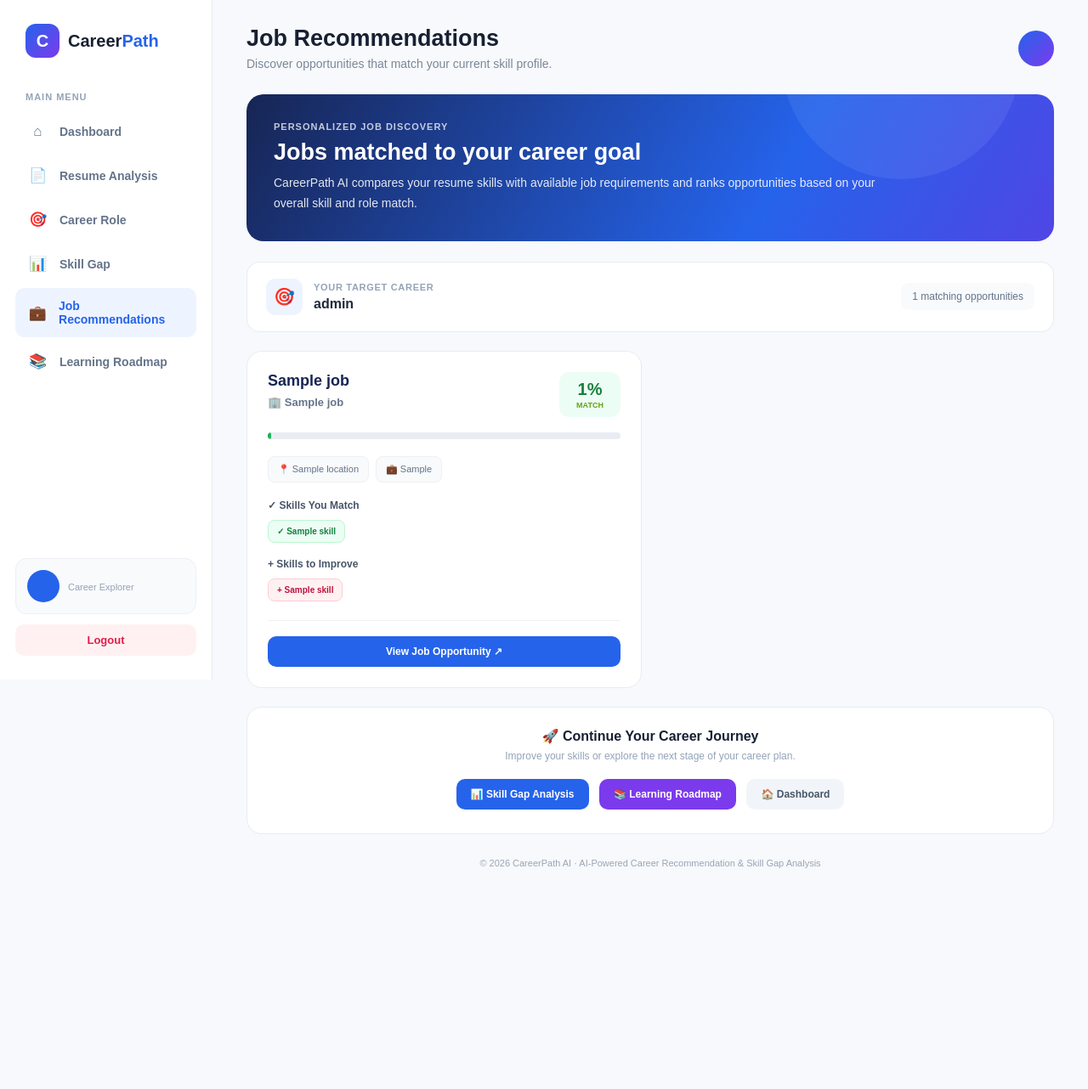
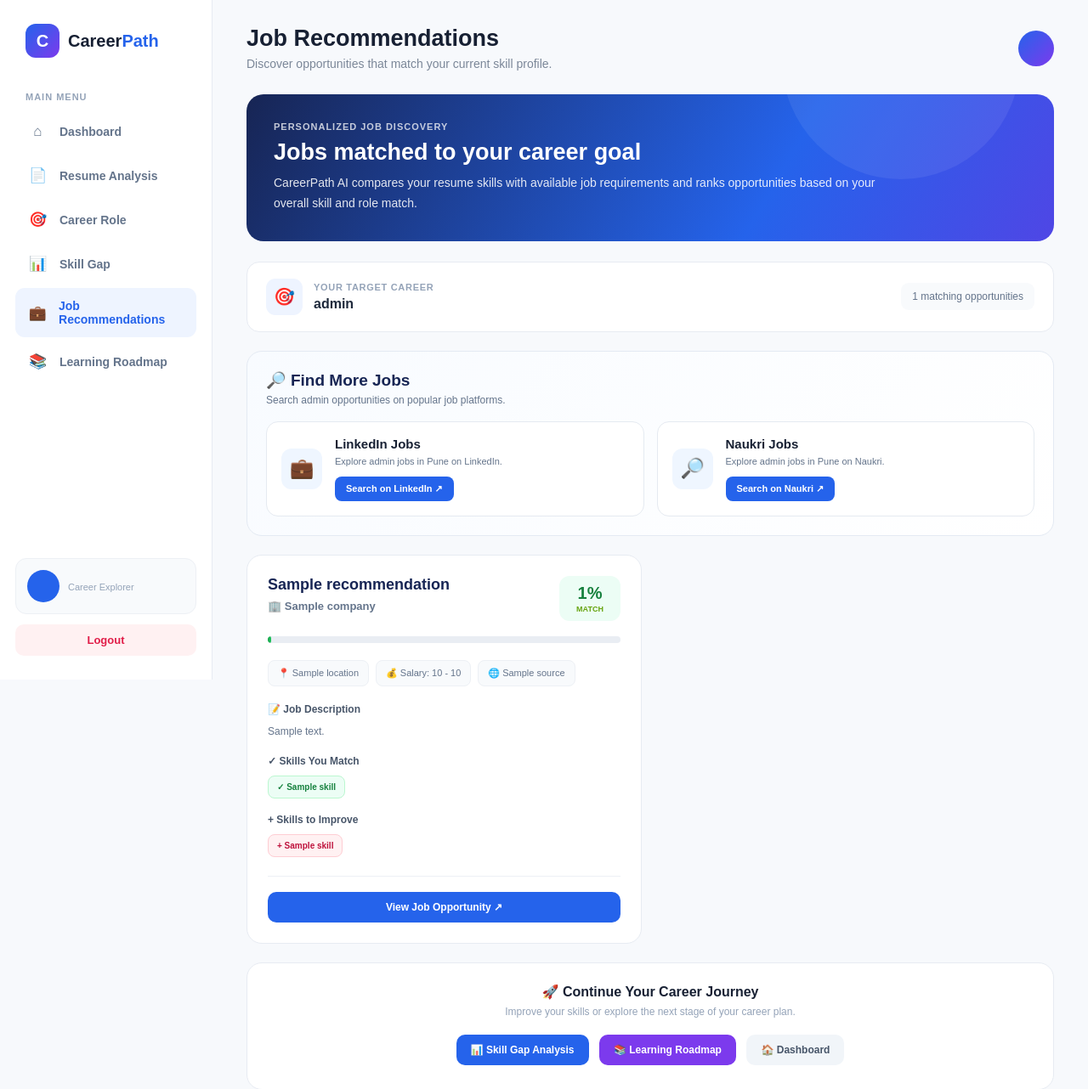
Before and after one commit to Tejalbhosale2712/CareerPath_AI, a Django app: template templates/skill_analysis/job_recommendations.html in a window 1280 px wide. Shown: the top 1282 px of the page at 85% size. Before the commit the page ends 1022 px from the top, so only its background shows below. Run offline with Django 5.2, Linux system fonts and the light colour scheme; the template is opened without the code that fills it: most values are stand-ins (such as "Sample title", 1, 10 or a date in 2020).

Commit message:
Update project settings, job recommendations and UI

```diff
--- a/CareerPath/settings.py
+++ b/CareerPath/settings.py
@@ -4,10 +4,12 @@ Django settings for CareerPath project.
 
 from pathlib import Path
 import os
+from dotenv import load_dotenv
+import os
 
 # Build paths inside the project
 BASE_DIR = Path(__file__).resolve().parent.parent
-
+load_dotenv(BASE_DIR / '.env')
 
 # =========================================================
 # SECURITY
--- a/templates/skill_analysis/job_recommendations.html
+++ b/templates/skill_analysis/job_recommendations.html
@@ -603,6 +603,102 @@
             background: #e2e8f0;
         }
 
+/* ================= JOB PLATFORM SEARCH ================= */
+
+.job-platforms {
+    background: linear-gradient(135deg, #f8fbff, #ffffff);
+    border: 1px solid #e4eaf3;
+    border-radius: 18px;
+    padding: 22px;
+    margin: 22px 0;
+}
+
+.platform-heading h3 {
+    font-size: 19px;
+    color: #172554;
+    margin-bottom: 5px;
+}
+
+.platform-heading p {
+    color: #64748b;
+    font-size: 12px;
+    margin-bottom: 18px;
+}
+
+.platform-grid {
+    display: grid;
+    grid-template-columns: repeat(2, 1fr);
+    gap: 15px;
+}
+
+.platform-card {
+    display: flex;
+    align-items: center;
+    gap: 15px;
+    background: white;
+    border: 1px solid #e5eaf1;
+    border-radius: 14px;
+    padding: 17px;
+    transition: all 0.25s ease;
+}
+
+.platform-card:hover {
+    transform: translateY(-3px);
+    box-shadow: 0 8px 25px rgba(37, 99, 235, 0.10);
+    border-color: #bfdbfe;
+}
+
+.platform-icon {
+    width: 48px;
+    height: 48px;
+    min-width: 48px;
+    display: flex;
+    align-items: center;
+    justify-content: center;
+    background: #eff6ff;
+    border-radius: 12px;
+    font-size: 23px;
+}
+
+.platform-content {
+    flex: 1;
+}
+
+.platform-content h4 {
+    font-size: 15px;
+    color: #172033;
+    margin-bottom: 5px;
+}
+
+.platform-content p {
+    color: #64748b;
+    font-size: 11px;
+    line-height: 1.4;
+    margin-bottom: 10px;
+}
+
+.platform-btn {
+    display: inline-block;
+    padding: 8px 13px;
+    border-radius: 8px;
+    background: #2563eb;
+    color: white;
+    font-size: 11px;
+    font-weight: 600;
+    text-decoration: none;
+    transition: 0.2s ease;
+}
+
+.platform-btn:hover {
+    background: #1d4ed8;
+    transform: translateY(-1px);
+}
+
+@media (max-width: 600px) {
+    .platform-grid {
+        grid-template-columns: 1fr;
+    }
+}
 
         /* ================= FOOTER ================= */
 
@@ -923,37 +1019,100 @@
 
 
 
+        <!-- ================= JOB PLATFORM SEARCH ================= -->
+
+<div class="job-platforms">
+
+    <div class="platform-heading">
+        <h3>🔎 Find More Jobs</h3>
+        <p>Search {{ target_role }} opportunities on popular job platforms.</p>
+    </div>
+
+    <div class="platform-grid">
+
+        <!-- LINKEDIN -->
+        <div class="platform-card">
+
+            <div class="platform-icon">
+                💼
+            </div>
+
+            <div class="platform-content">
+
+                <h4>LinkedIn Jobs</h4>
+
+                <p>
+                    Explore {{ target_role }} jobs in Pune on LinkedIn.
+                </p>
+
+                <a
+                    href="{{ linkedin_url }}"
+                    class="platform-btn"
+                    target="_blank"
+                    rel="noopener noreferrer">
+                    Search on LinkedIn ↗
+                </a>
+
+            </div>
+
+        </div>
+
+
+        <!-- NAUKRI -->
+        <div class="platform-card">
+
+            <div class="platform-icon">
+                🔎
+            </div>
+
+            <div class="platform-content">
+
+                <h4>Naukri Jobs</h4>
+
+                <p>
+                    Explore {{ target_role }} jobs in Pune on Naukri.
+                </p>
+
+                <a
+                    href="{{ naukri_url }}"
+                    class="platform-btn"
+                    target="_blank"
+                    rel="noopener noreferrer">
+                    Search on Naukri ↗
+                </a>
+
+            </div>
+
+        </div>
+
+    </div>
+
+</div>
+
 <!-- ================= RECOMMENDATIONS ================= -->
 
 {% if recommendations %}
 
 <div class="job-list">
 
-
     {% for recommendation in recommendations %}
 
     <article class="job-card">
 
-
         <!-- JOB HEADER -->
-
         <div class="job-header">
 
             <div>
-
                 <h2 class="job-title">
-                                    {{ recommendation.job.job_title }}
+                    {{ recommendation.title }}
                 </h2>
 
                 <p class="company">
-                                    🏢 {{ recommendation.job.company_name }}
+                    🏢 {{ recommendation.company }}
                 </p>
-
             </div>
 
-
             <div class="match-box">
-
                 <div class="match">
                     {{ recommendation.match_percentage }}%
                 </div>
@@ -961,50 +1120,81 @@
                 <div class="match-label">
                     MATCH
                 </div>
-
             </div>
 
         </div>
 
 
-
         <!-- PROGRESS -->
-
         <div class="progress-container">
-
             <div
                 class="progress-bar"
                 style="width: {{ recommendation.match_percentage }}%;">
             </div>
+        </div>
+
+
+        <!-- JOB DETAILS -->
+        <div class="details">
+
+            {% if recommendation.location %}
+            <div class="detail">
+                📍 {{ recommendation.location }}
+            </div>
+            {% endif %}
+
+            {% if recommendation.salary_min or recommendation.salary_max %}
+            <div class="detail">
+                💰 Salary:
+                {% if recommendation.salary_min %}
+                    {{ recommendation.salary_min|floatformat:0 }}
+                {% endif %}
+                {% if recommendation.salary_min and recommendation.salary_max %}
+                    -
+                {% endif %}
+                {% if recommendation.salary_max %}
+                    {{ recommendation.salary_max|floatformat:0 }}
+                {% endif %}
+            </div>
+            {% endif %}
+
+            {% if recommendation.source %}
+            <div class="detail">
+                🌐 {{ recommendation.source }}
+            </div>
+            {% endif %}
 
         </div>
 
 
+        <!-- JOB DESCRIPTION -->
+        {% if recommendation.description %}
 
-                        <!-- DETAILS -->
+        <div class="skill-section">
 
-                        <div class="details">
-
-                            <div class="detail">
-                                📍 {{ recommendation.job.location }}
+            <div class="skill-title">
+                📝 Job Description
             </div>
 
-                            <div class="detail">
-                                💼 {{ recommendation.job.job_type }}
-                            </div>
+            <p style="
+                color:#64748b;
+                font-size:12px;
+                line-height:1.6;
+            ">
+                {{ recommendation.description|truncatewords:40 }}
+            </p>
 
         </div>
 
+        {% endif %}
 
 
         <!-- MATCHED SKILLS -->
-
         <div class="skill-section">
 
             <div class="skill-title">
                 ✓ Skills You Match
             </div>
-
 
             {% if recommendation.matched_skills %}
 
@@ -1031,15 +1221,12 @@
         </div>
 
 
-
-                        <!-- MISSING SKILLS -->
-
+        <!-- SKILLS TO IMPROVE -->
         <div class="skill-section">
 
             <div class="skill-title">
                 + Skills to Improve
             </div>
-
 
             {% if recommendation.missing_skills %}
 
@@ -1066,15 +1253,13 @@
         </div>
 
 
-
         <!-- VIEW JOB -->
-
-                        {% if recommendation.job.job_url %}
+        {% if recommendation.job_url %}
 
         <div class="job-footer">
 
             <a
-                                    href="{{ recommendation.job.job_url }}"
+                href="{{ recommendation.job_url }}"
                 class="view-job"
                 target="_blank"
                 rel="noopener noreferrer">
@@ -1087,20 +1272,15 @@
 
         {% endif %}
 
-
     </article>
 
     {% endfor %}
 
-
 </div>
-
 
 {% else %}
 
-
-            <!-- ================= NO JOBS ================= -->
-
+<!-- NO JOBS -->
 <div class="empty">
 
     <div class="empty-icon">
@@ -1118,10 +1298,7 @@
 
 </div>
 
-
 {% endif %}
-
-
 
 <!-- ================= NAVIGATION ================= -->
 
```
Also changed, not shown: skill_analysis/job_recommendations.py (+224 -5 lines), skill_analysis/views.py (+96 -15 lines), templates/home.html (+18 -0 lines). Lines whose indentation alone changed are shown as unchanged.
